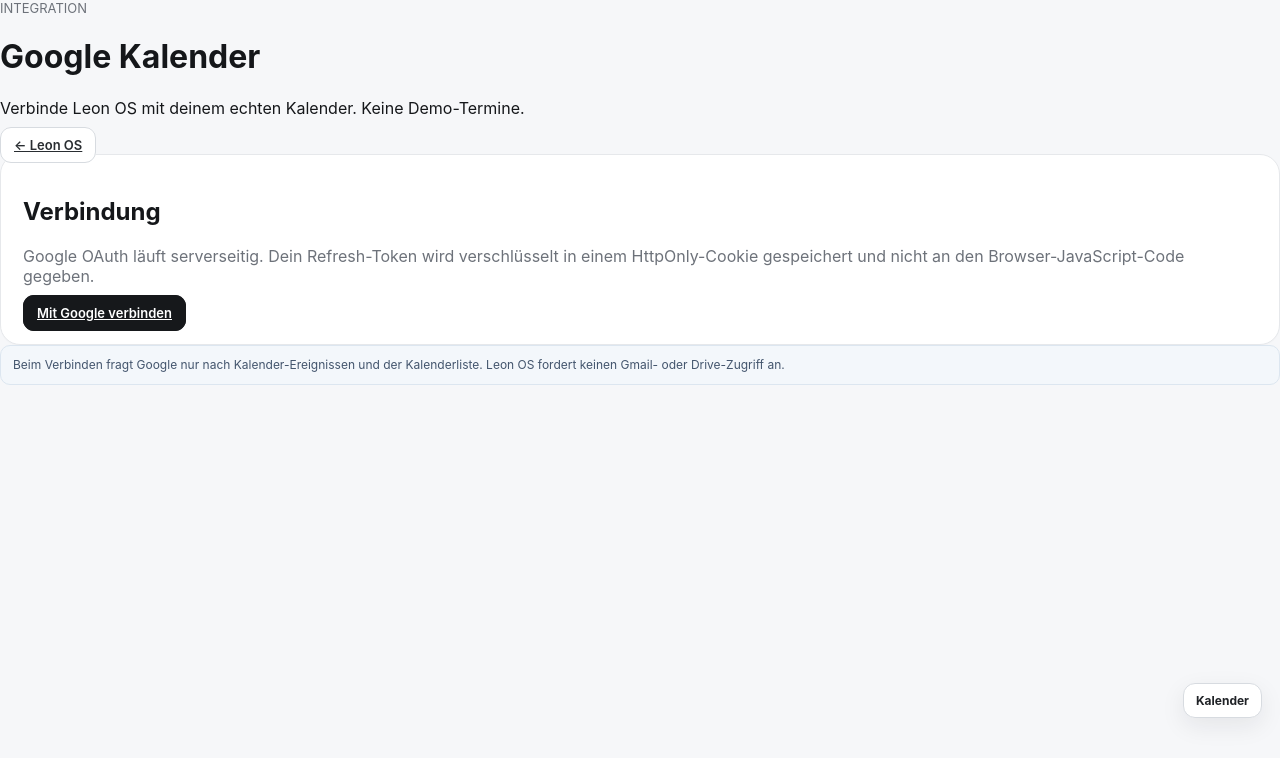
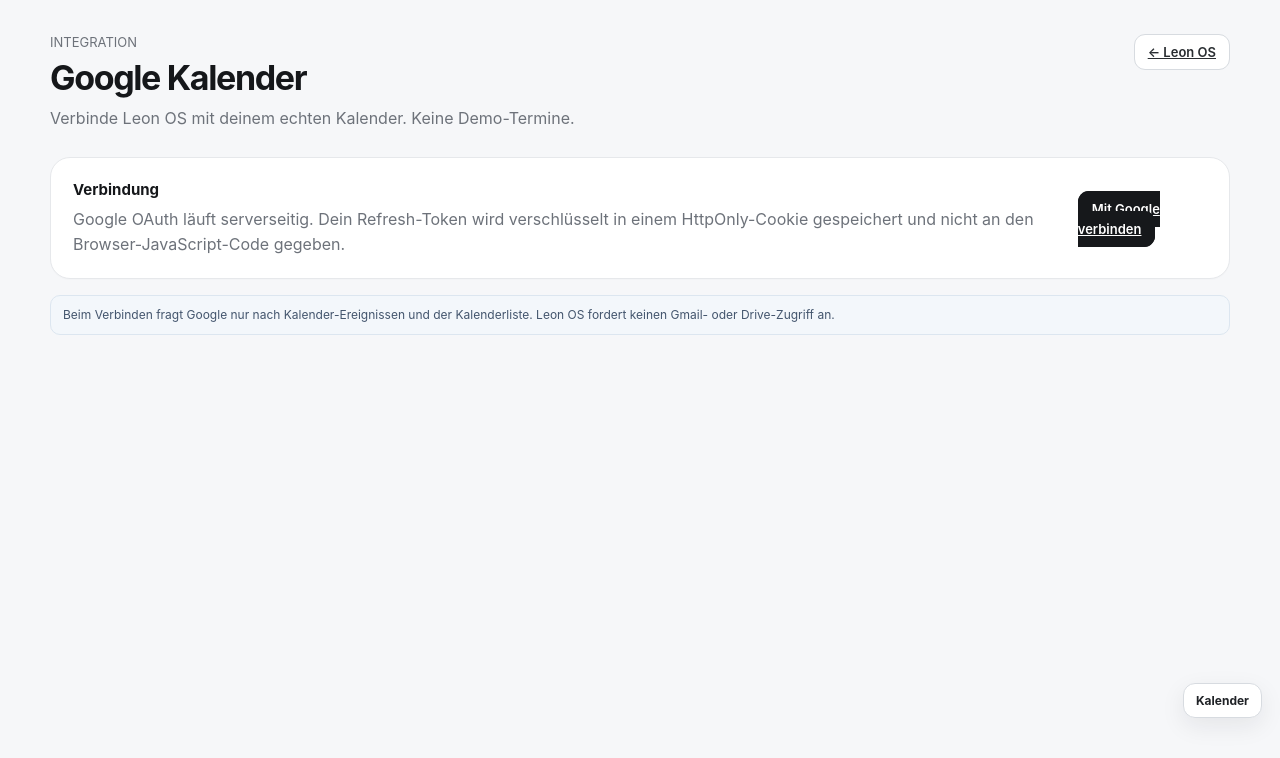
Before and after one commit to savebite1/Leons-App, a Next.js app: page /google-calendar in a window 1280 px wide. Shown: the top 758 px of the page. Built offline with nearby package versions, Linux system fonts and the light colour scheme.

Commit message:
Style Google Calendar integration page

```diff
--- /dev/null
+++ b/app/google-calendar/layout.tsx
@@ -0,0 +1,5 @@
+export default function GoogleCalendarLayout({children}:{children:React.ReactNode}){
+  return <div style={{minHeight:'100vh',padding:'34px 42px 90px',background:'#f6f7f9'}}><div style={{maxWidth:1180,margin:'0 auto'}}>{children}</div><style>{`
+    .calendar-shell{display:grid;gap:16px}.calendar-top{display:flex;justify-content:space-between;gap:24px;align-items:flex-start;margin-bottom:10px}.calendar-top h1{font-size:34px;letter-spacing:-.04em;margin:0 0 8px}.calendar-top p,.calendar-connect p{margin:0;color:#6d727a;line-height:1.55}.calendar-connect{display:flex;align-items:center;justify-content:space-between;gap:24px}.calendar-connect h2,.calendar-shell .card h2{font-size:15px;margin:0 0 8px}.connect-actions{display:flex;align-items:center;gap:8px}.calendar-select{width:min(360px,100%)}.calendar-grid{display:grid;grid-template-columns:1fr 1fr;gap:16px}.calendar-grid .card{min-width:0}.calendar-shell .rowtitle{white-space:normal}.calendar-shell .empty{margin-top:10px}@media(max-width:850px){.calendar-page{padding:0}.calendar-top,.calendar-connect,.calendar-shell .split{align-items:flex-start;flex-direction:column}.calendar-grid{grid-template-columns:1fr}.calendar-select{width:100%}}
+  `}</style></div>
+}
```
